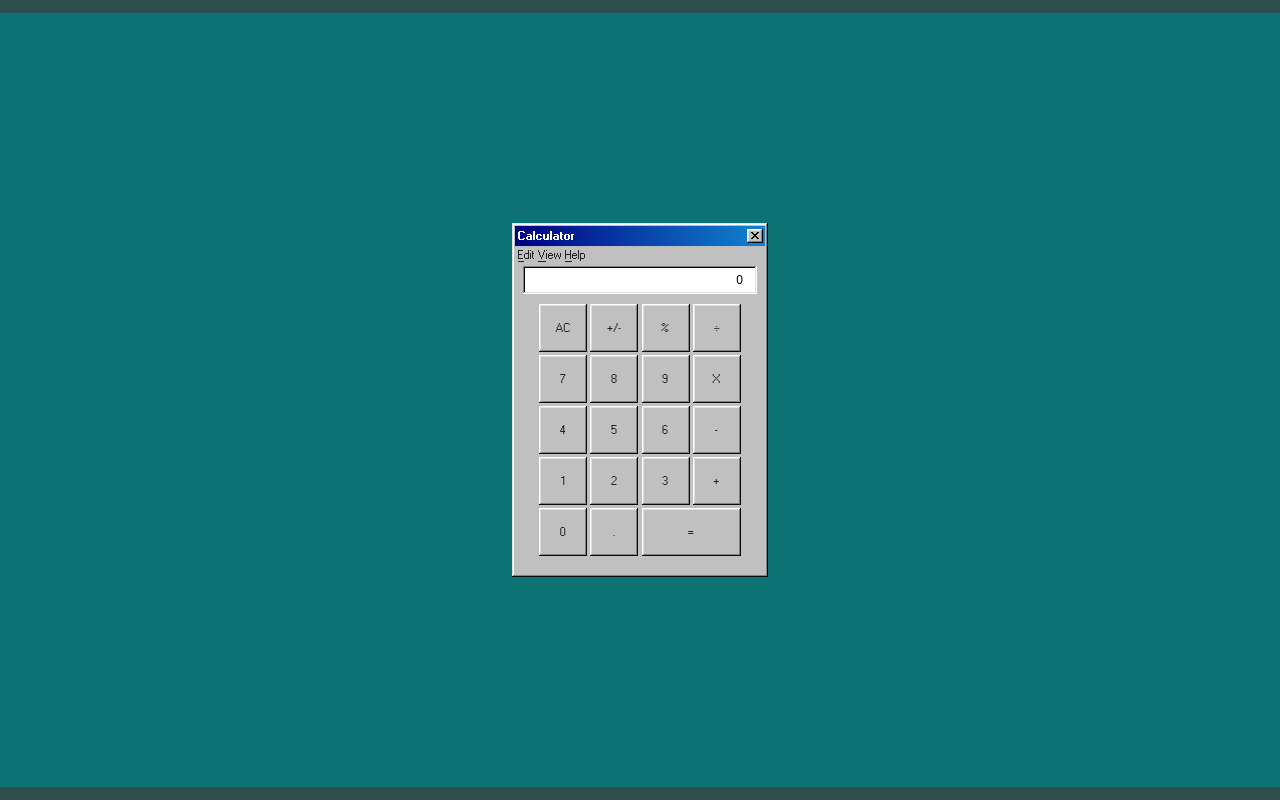
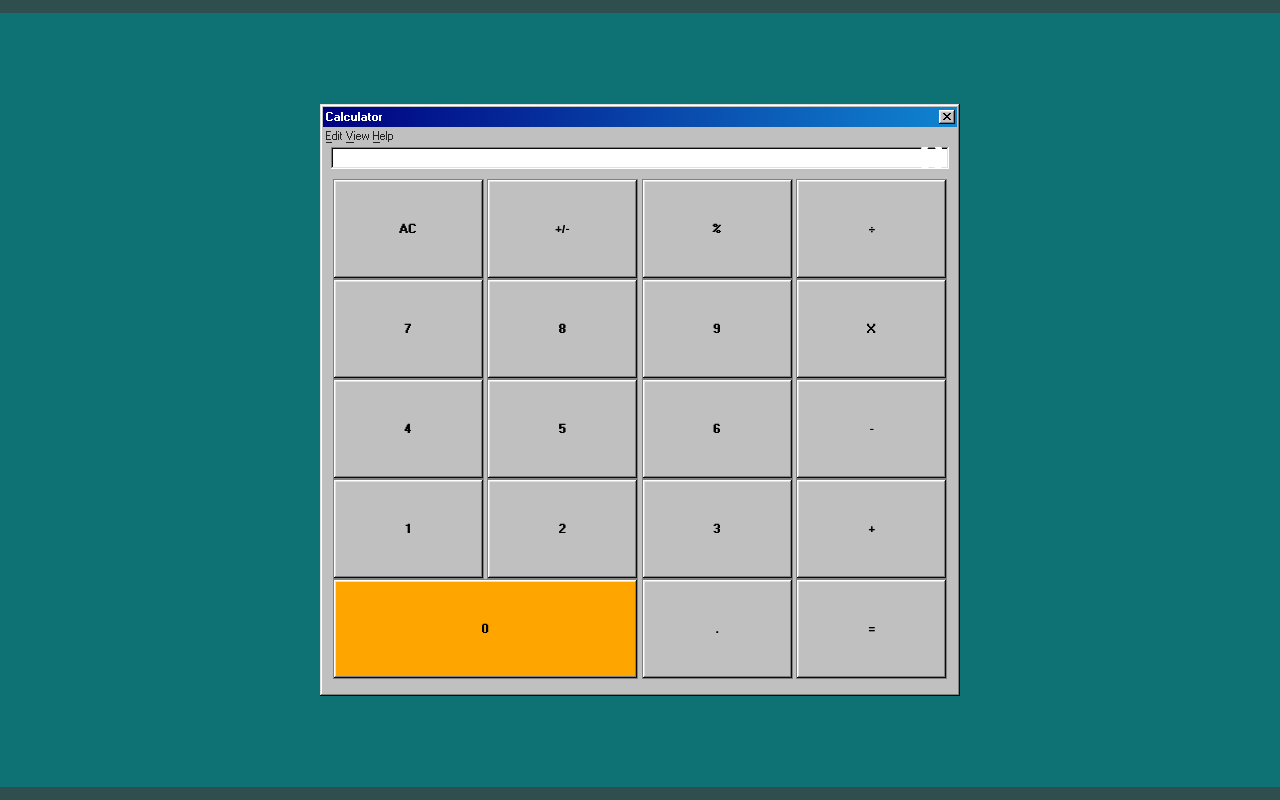
Before and after one commit to YoseptF/React-Calculator, a React (Create React App) app: page / in a window 1280 px wide. Built offline with nearby package versions, Linux system fonts and the light colour scheme.

Commit message:
I added the required styling from the microverse milestone 3

```diff
--- a/src/components/App.scss
+++ b/src/components/App.scss
@@ -1,11 +1,12 @@
 .window {
-  max-width: 250px;
+  max-width: 700px;
   position: absolute;
   left: 50%;
   top: 50%;
   transform: translate(-50%, -50%);
   position: absolute;
   z-index: 9;
+  display: flex;
   flex-direction: column;
 
   .menu {
@@ -14,24 +15,4 @@
       margin-right: 3px;
     }
   }
-
-  input {
-    width: 100%;
-    font-size: 12px;
-    padding: 14px;
-    height: 21px;
-    line-height: 2;
-    text-align: right;
-    box-shadow: inset -1px -1px #fff, inset 1px 1px grey,
-      inset -2px -2px #dfdfdf, inset 2px 2px #0a0a0a;
-    background-color: #fff;
-    box-sizing: border-box;
-    border: none;
-    font-family: sans-serif;
-    &::-webkit-outer-spin-button,
-    &::-webkit-inner-spin-button {
-      -webkit-appearance: none;
-      margin: 0;
-    }
-  }
 }
--- a/src/components/Button.js
+++ b/src/components/Button.js
@@ -1,24 +1,33 @@
 import React from 'react';
-import { PropTypes } from 'prop-types';
+import PropTypes from 'prop-types';
 import './Button.scss';
 
-const Button = ({ name, extraLarge }) => (
+const Button = ({ name, wide, color }) => {
+  const styles = {
+    backgroundColor: color,
+  };
+
+  return (
     <button
       type="button"
-    className={`${extraLarge ? 'extraLarge' : ''}`}
+      className={`${wide ? 'wide' : ''}`}
+      style={styles}
     >
       {name}
 
     </button>
   );
+};
 
 Button.defaultProps = {
-  extraLarge: false,
+  wide: false,
+  color: 'orange',
 };
 
 Button.propTypes = {
   name: PropTypes.string.isRequired,
-  extraLarge: PropTypes.bool,
+  wide: PropTypes.bool,
+  color: PropTypes.string,
 };
 
 export default Button;
--- a/src/components/Button.scss
+++ b/src/components/Button.scss
@@ -1,15 +1,22 @@
 .buttonPanel{
+  display: flex;
   button{
+    font-size: 0.7rem;
+    font-weight: bold;
+    color: black;
+    border: 1px solid grey;
+    border-radius: 0;
     cursor: pointer;
-    width: 3rem;
-    height: 3rem;
+    width: calc(25% - 0.2rem);
+    height: 100%;
     margin: 0.1rem;
     min-width: unset;
-    &.extraLarge{
-      width: 6.2rem;
+    &.wide{
+      width: calc(50% - 0.2rem);
     }
     &:not(:disabled):active {
-      padding: unset;
+      border: 1px solid grey;
+      padding: 0 12px;
     }
   }
 }
--- a/src/components/ButtonPanel.js
+++ b/src/components/ButtonPanel.js
@@ -22,7 +22,14 @@ const ButtonPanel = () => {
   ];
 
   const buttons = symbols.map((group, index) => {
-    const groupSymbols = group.map(symbol => <Button name={symbol} key={symbol} extraLarge={symbol === '='} />);
+    const groupSymbols = group.map(symbol => (
+      <Button
+        name={symbol}
+        key={symbol}
+        wide={symbol === '0'}
+        color={symbol === '0' ? 'orange' : 'silver'}
+      />
+    ));
 
     return (
       <div className={`group-${index + 1}`} key={`group-${index + 1}`}>
--- a/src/components/ButtonPanel.scss
+++ b/src/components/ButtonPanel.scss
@@ -1,9 +1,11 @@
 .buttonPanel {
-  // max-width: 80%;
-  padding: 8px;
+  padding: 8px 0;
   display: flex;
   justify-content: center;
   flex-wrap: wrap;
-  // flex-basis: 10px;
   margin: 0 auto;
+  & > div {
+    width: 100%;
+    height: 100px;
+  }
 }
--- a/src/components/Display.js
+++ b/src/components/Display.js
@@ -1,5 +1,6 @@
 import React from 'react';
 import PropTypes from 'prop-types';
+import './Display.scss';
 
 const Display = ({ result, onChange }) => {
   const handleChange = e => {
@@ -12,6 +13,7 @@ const Display = ({ result, onChange }) => {
 
   return (
     <input
+      className="display"
       id="text17"
       type="number"
       pattern="[0-9]"
--- /dev/null
+++ b/src/components/Display.scss
@@ -0,0 +1,22 @@
+.display {
+  display: flex;
+  background: darkgray;
+  width: 100%;
+  height: 100px;
+  font-size: 3rem;
+  font-weight: bold;
+  color: white;
+  padding: 14px;
+  line-height: 2;
+  text-align: right;
+  box-shadow: inset -1px -1px #fff, inset 1px 1px grey, inset -2px -2px #dfdfdf,
+    inset 2px 2px #0a0a0a;
+  box-sizing: border-box;
+  border: none;
+  font-family: sans-serif;
+  &::-webkit-outer-spin-button,
+  &::-webkit-inner-spin-button {
+    -webkit-appearance: none;
+    margin: 0;
+  }
+}
```
Lines whose indentation alone changed are shown as unchanged.
